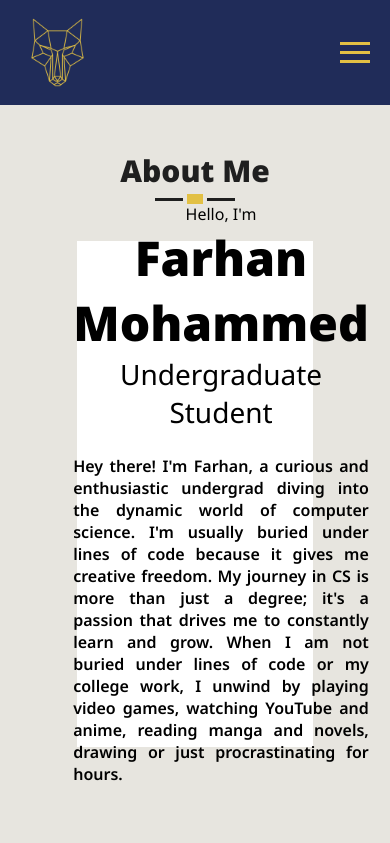
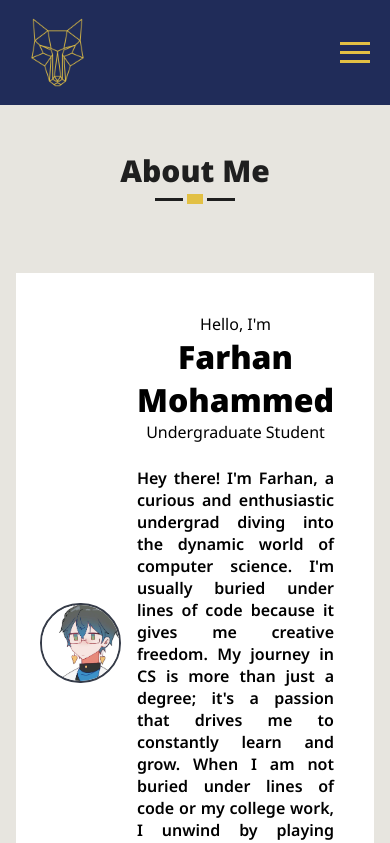
Before and after one commit to Nemesis-12/Research.github.io, a plain HTML site: page html/about.html in a window 390 px wide. Shown: the top 843 px of the page. Drawn offline with nearby package versions, Linux system fonts and the light colour scheme.

Commit message:
Update about.css

```diff
--- a/css/about.css
+++ b/css/about.css
@@ -71,3 +71,45 @@ section {
     font-size: 3rem;
     text-align: center;
 }
+
+@media screen and (max-width: 768px){
+    .block-container {
+        flex-direction: column;
+        align-items: center;
+        padding: 1rem;
+        height: auto;
+    }
+
+    .pic {
+        width: 80%;
+        max-width: 300px;
+        height: auto;
+        margin: 0 auto;
+    }
+
+    .pic img {
+        width: 100%;
+        height: auto;
+    }
+
+    .profile {
+        margin: 1rem;
+    }
+
+    .block {
+        width: 100%;
+        margin: 1rem 0;
+    }
+
+    .profile .info {
+        font-size: 1rem;
+    }
+
+    .block h1 {
+        font-size: 2rem;
+    }
+
+    .block .p1, .block .p2 {
+        font-size: 1rem;
+    }
+}
```
